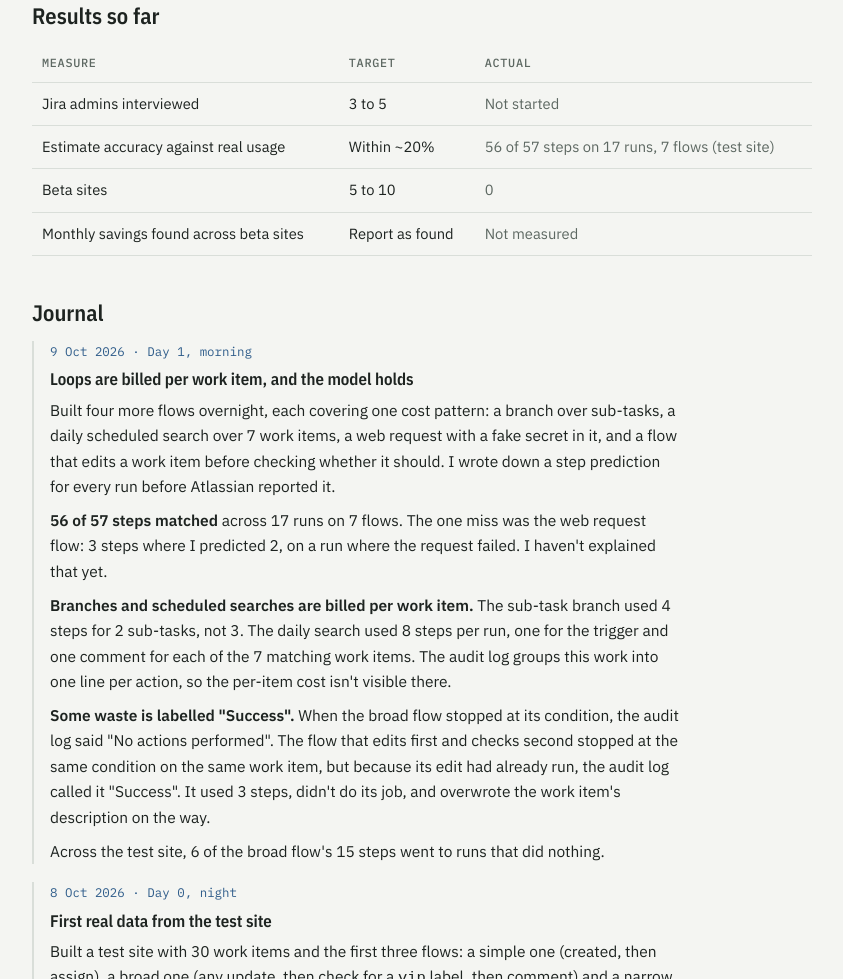
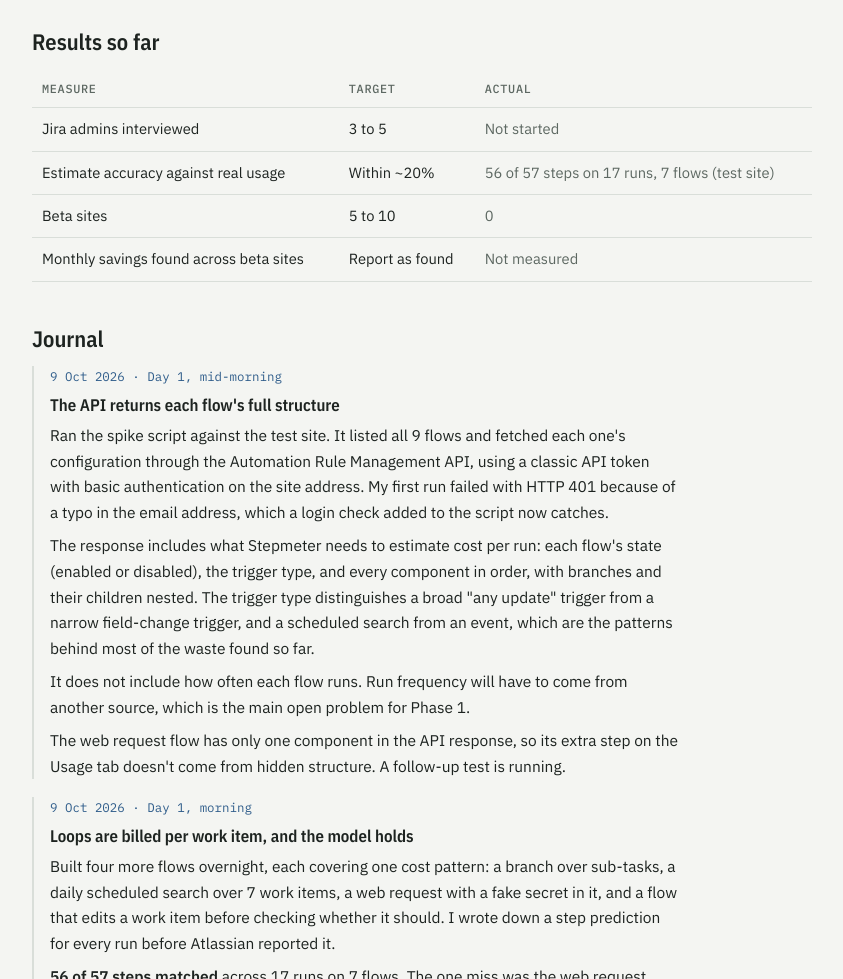
Before and after one commit to pvikash789-rgb/Stepmeter-for-Atlassian, a plain HTML site: page docs/index.html in a window 1280 px wide. Shown: the part 2881-3860 px from the top of the page, without its empty margins (218-1061 px from the left). Drawn offline with nearby package versions, Linux system fonts and the light colour scheme.

Commit message:
Phase 0: API returns full flow structure for all 9 test flows
Co-Authored-By: Claude Opus 5.5 <noreply@anthropic.com>
Claude-Session: https://claude.ai/code/session_01NuWCcWWgWkz1MqWjoyc32S

```diff
--- a/docs/index.html
+++ b/docs/index.html
@@ -133,7 +133,7 @@ a:focus-visible{outline:2px solid var(--accent);outline-offset:2px}
 <section aria-labelledby="plan">
   <h2 id="plan">Build plan</h2>
   <div class="phases">
-    <div class="phase"><div class="when">Days 1 to 3<span class="pill now">In progress</span></div><div class="body"><h3>Phase 0 · Validate</h3><p>Build a test site with 17 rules, each covering one cost pattern. Confirm the API returns rule structure. Record what the product shows per rule today. Interview 3 to 5 Jira admins.</p></div></div>
+    <div class="phase"><div class="when">Days 1 to 3<span class="pill now">In progress</span></div><div class="body"><h3>Phase 0 · Validate</h3><p>Done: test site with 9 flows covering the main cost patterns, step model checked against the Usage tab, API confirmed to return full flow structure. Remaining: interviews with 3 to 5 Jira admins.</p></div></div>
     <div class="phase"><div class="when">Weeks 1 to 2<span class="pill next">Next</span></div><div class="body"><h3>Phase 1 · Cost engine</h3><p>Turn each rule into its components, count steps per run, estimate run frequency, and compare totals with real usage. Target: within about 20%.</p></div></div>
     <div class="phase"><div class="when">Weeks 2 to 3<span class="pill next">Planned</span></div><div class="body"><h3>Phase 2 · Recommendations and report</h3><p>Rank expensive rules, show the cost in money, and suggest rewrites.</p></div></div>
     <div class="phase"><div class="when">Week 4<span class="pill next">Planned</span></div><div class="body"><h3>Phase 3 · Beta</h3><p>5 to 10 admins run it on their own sites. Track savings found, accuracy and where they get confused.</p></div></div>
@@ -159,6 +159,14 @@ a:focus-visible{outline:2px solid var(--accent);outline-offset:2px}
 <section aria-labelledby="journal">
   <h2 id="journal">Journal</h2>
   <div class="journal">
+    <article class="entry">
+      <div class="date">9 Oct 2026 · Day 1, mid-morning</div>
+      <h3>The API returns each flow's full structure</h3>
+      <p>Ran the spike script against the test site. It listed all 9 flows and fetched each one's configuration through the Automation Rule Management API, using a classic API token with basic authentication on the site address. My first run failed with HTTP 401 because of a typo in the email address, which a login check added to the script now catches.</p>
+      <p>The response includes what Stepmeter needs to estimate cost per run: each flow's state (enabled or disabled), the trigger type, and every component in order, with branches and their children nested. The trigger type distinguishes a broad "any update" trigger from a narrow field-change trigger, and a scheduled search from an event, which are the patterns behind most of the waste found so far.</p>
+      <p>It does not include how often each flow runs. Run frequency will have to come from another source, which is the main open problem for Phase 1.</p>
+      <p>The web request flow has only one component in the API response, so its extra step on the Usage tab doesn't come from hidden structure. A follow-up test is running.</p>
+    </article>
     <article class="entry">
       <div class="date">9 Oct 2026 · Day 1, morning</div>
       <h3>Loops are billed per work item, and the model holds</h3>
```
Also changed, not shown: 1 other file.
